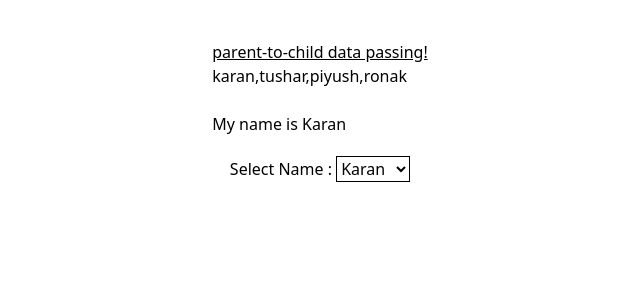
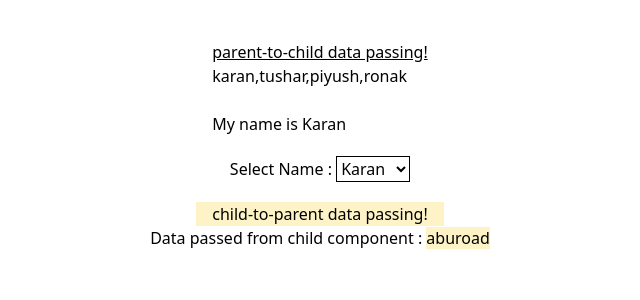
Before and after one commit to kumawatkaran-robomq/angular-learning, an Angular app in the folder angular-5/: page / in a window 1280 px wide. Shown: the top 300 px of the page, without its empty margins (320-960 px from the left). Built offline with nearby package versions, Linux system fonts and the light colour scheme.

Commit message:
data pass from child to parent

```diff
--- a/angular-5/src/app/app.html
+++ b/angular-5/src/app/app.html
@@ -10,6 +10,8 @@
     </select>
   </div>
 
+  <app-child-to-parent (getCity)="handleCity($event)"></app-child-to-parent>
+  <p>Data passed from child component : <span class="bg-amber-100">{{city}}</span></p>
 </div>
 
 
--- a/angular-5/src/app/app.ts
+++ b/angular-5/src/app/app.ts
@@ -1,14 +1,19 @@
 import { Component, Input } from '@angular/core';
 import { ParentToChild } from './parent-to-child/parent-to-child';
 import { FormsModule } from '@angular/forms';
+import { ChildToParent } from './child-to-parent/child-to-parent';
 
 @Component({
   selector: 'app-root',
-  imports: [ParentToChild, FormsModule],
+  imports: [ParentToChild, ChildToParent, FormsModule],
   templateUrl: './app.html',
   styleUrl: './app.css',
 })
 export class App {
   users = ['karan', 'tushar', 'piyush', 'ronak'];
   name = 'Karan';
+  city = '';
+  handleCity(value: string) {
+    this.city = value;
+  }
 }
--- /dev/null
+++ b/angular-5/src/app/child-to-parent/child-to-parent.html
@@ -0,0 +1,2 @@
+<p class=" bg-amber-100 px-4">child-to-parent data passing!</p>
+<p></p>
--- /dev/null
+++ b/angular-5/src/app/child-to-parent/child-to-parent.ts
@@ -0,0 +1,16 @@
+import { Component, EventEmitter, Output } from '@angular/core';
+
+@Component({
+  selector: 'app-child-to-parent',
+  imports: [],
+  templateUrl: './child-to-parent.html',
+})
+export class ChildToParent {
+  city = 'aburoad';
+  @Output() getCity = new EventEmitter();
+
+  ngOnInit(): void {
+    this.getCity.emit(this.city);
+  }
+}
+// child tag me defined emmiter lagana h taki hum waha pe data emit kar sake and then parent comp oose event k through catch kar lega
```
